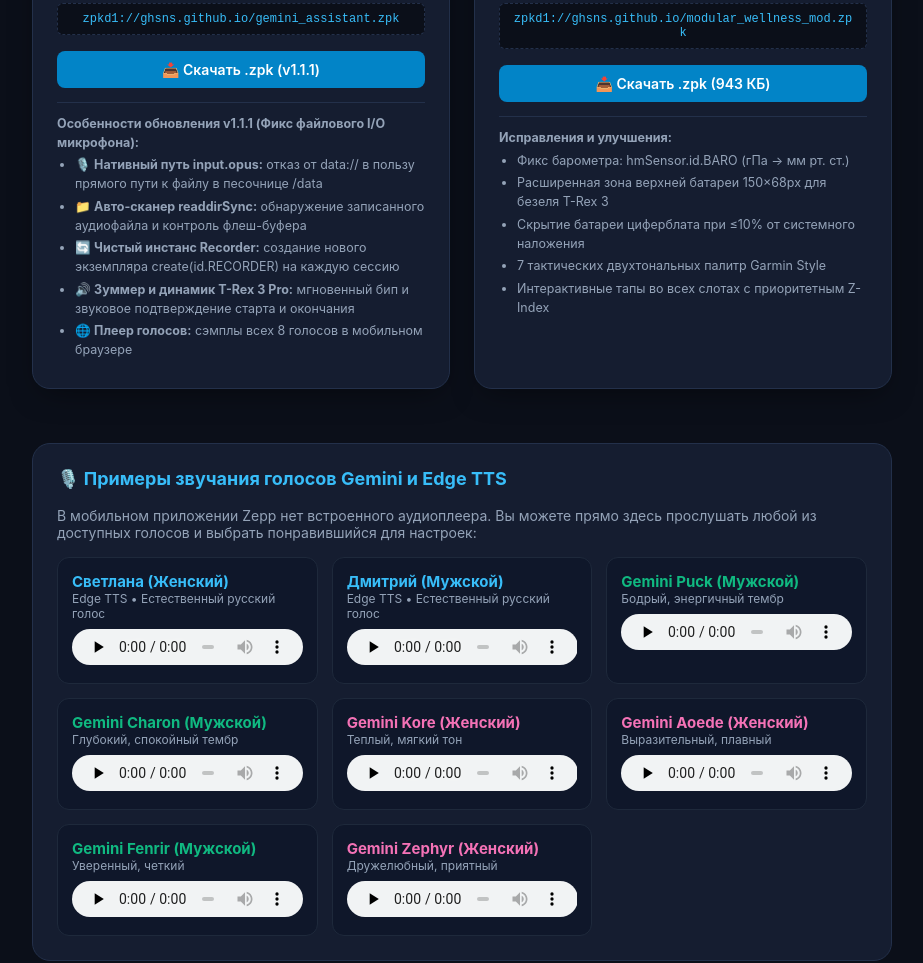
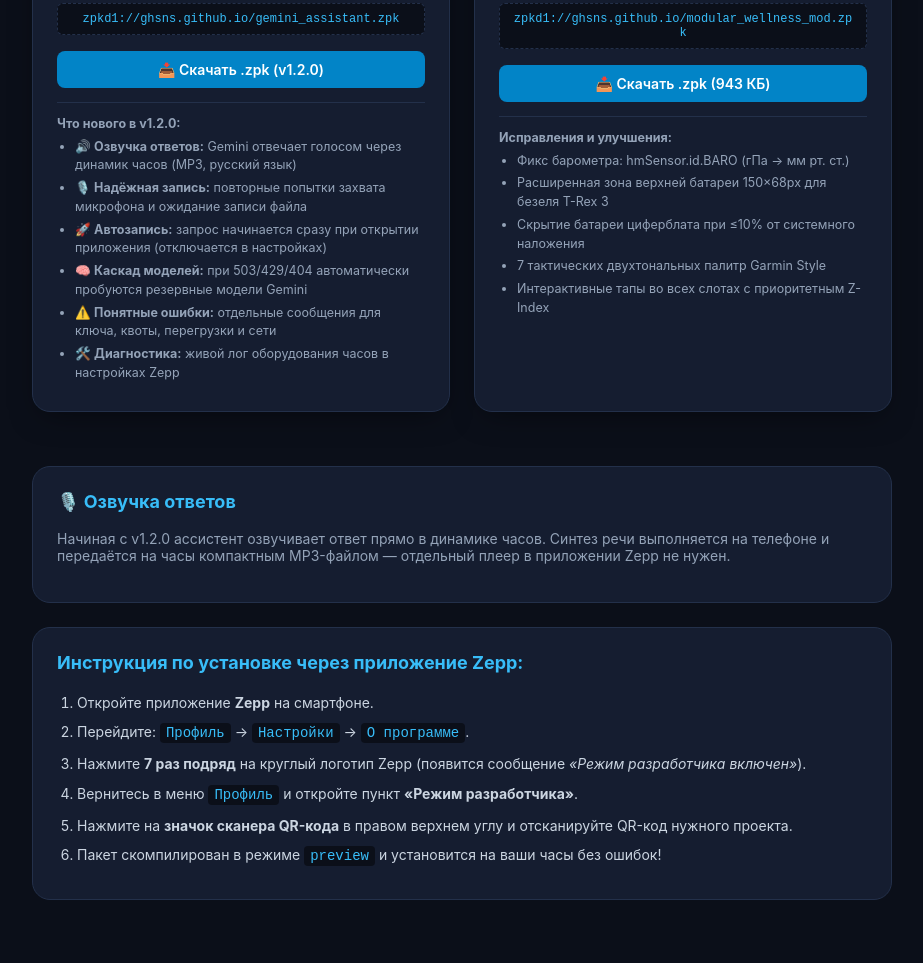
Before and after one commit to ghsns/ghsns.github.io, a plain HTML site: page index.html in a window 1280 px wide. Shown: the part 529-1492 px from the top of the page, without its empty margins (178-1101 px from the left). After the commit the page ends 1459 px from the top, so only its background shows below. Drawn offline with Linux system fonts and the light colour scheme.

Commit message:
Deploy Preview packages for Gemini Assistant v1.2.0 (TTS voice replies, robust mic capture, model cascade)

```diff
--- a/index.html
+++ b/index.html
@@ -194,9 +194,9 @@
   <div class="grid">
     <!-- КАРТОЧКА 1: ГОЛОСОВОЙ АССИСТЕНТ GEMINI -->
     <div class="card">
-      <div class="badge badge-app">Приложение • Voice Assistant v1.1.1</div>
+      <div class="badge badge-app">Приложение • Voice Assistant v1.2.0</div>
       <h2>Gemini Voice Assistant</h2>
-      <div class="desc">Умный голосовой помощник на базе Google Gemini 2.0 Flash для Amazfit T-Rex 3 Pro с распознаванием речи, звуковым и вибро-откликом.</div>
+      <div class="desc">Голосовой помощник на базе Google Gemini для Amazfit T-Rex 3 Pro: запись с микрофона, ответ голосом через динамик часов и текст на экране.</div>
 
       <div class="qr-box">
         <img src="gemini_qr.png" alt="Gemini Assistant QR Code">
@@ -204,16 +204,17 @@
 
       <div class="uri-code">zpkd1://ghsns.github.io/gemini_assistant.zpk</div>
 
-      <a href="gemini_assistant.zpk" class="btn" download>📥 Скачать .zpk (v1.1.1)</a>
+      <a href="gemini_assistant.zpk" class="btn" download>📥 Скачать .zpk (v1.2.0)</a>
 
       <div class="features">
-        <strong>Особенности обновления v1.1.1 (Фикс файлового I/O микрофона):</strong>
+        <strong>Что нового в v1.2.0:</strong>
         <ul>
-          <li>🎙️ <strong>Нативный путь input.opus:</strong> отказ от data:// в пользу прямого пути к файлу в песочнице /data</li>
-          <li>📁 <strong>Авто-сканер readdirSync:</strong> обнаружение записанного аудиофайла и контроль флеш-буфера</li>
-          <li>🔄 <strong>Чистый инстанс Recorder:</strong> создание нового экземпляра create(id.RECORDER) на каждую сессию</li>
-          <li>🔊 <strong>Зуммер и динамик T-Rex 3 Pro:</strong> мгновенный бип и звуковое подтверждение старта и окончания</li>
-          <li>🌐 <strong>Плеер голосов:</strong> сэмплы всех 8 голосов в мобильном браузере</li>
+          <li>🔊 <strong>Озвучка ответов:</strong> Gemini отвечает голосом через динамик часов (MP3, русский язык)</li>
+          <li>🎙️ <strong>Надёжная запись:</strong> повторные попытки захвата микрофона и ожидание записи файла</li>
+          <li>🚀 <strong>Автозапись:</strong> запрос начинается сразу при открытии приложения (отключается в настройках)</li>
+          <li>🧠 <strong>Каскад моделей:</strong> при 503/429/404 автоматически пробуются резервные модели Gemini</li>
+          <li>⚠️ <strong>Понятные ошибки:</strong> отдельные сообщения для ключа, квоты, перегрузки и сети</li>
+          <li>🛠️ <strong>Диагностика:</strong> живой лог оборудования часов в настройках Zepp</li>
         </ul>
       </div>
     </div>
@@ -246,84 +247,11 @@
   </div>
 
   <div class="guide-card" id="voices" style="margin-top: 24px;">
-    <h3>🎙️ Примеры звучания голосов Gemini и Edge TTS</h3>
-    <p style="color: var(--text-muted); font-size: 14px; margin-top: 4px; margin-bottom: 16px;">
-      В мобильном приложении Zepp нет встроенного аудиоплеера. Вы можете прямо здесь прослушать любой из доступных голосов и выбрать понравившийся для настроек:
+    <h3>🎙️ Озвучка ответов</h3>
+    <p style="color: var(--text-muted); font-size: 14px; margin-top: 4px;">
+      Начиная с v1.2.0 ассистент озвучивает ответ прямо в динамике часов. Синтез речи выполняется на телефоне
+      и передаётся на часы компактным MP3-файлом — отдельный плеер в приложении Zepp не нужен.
     </p>
-
-    <div style="display: grid; grid-template-columns: repeat(auto-fit, minmax(260px, 1fr)); gap: 14px;">
-      <!-- Светлана -->
-      <div style="background: #0f172a; padding: 14px; border-radius: 12px; border: 1px solid #1e293b;">
-        <div style="font-weight: bold; color: #38bdf8; font-size: 15px;">Светлана (Женский)</div>
-        <div style="font-size: 12px; color: #94a3b8; margin-bottom: 8px;">Edge TTS • Естественный русский голос</div>
-        <audio controls preload="none" style="width: 100%; height: 36px;">
-          <source src="voices/ru-RU-SvetlanaNeural.mp3" type="audio/mpeg">
-        </audio>
-      </div>
-
-      <!-- Дмитрий -->
-      <div style="background: #0f172a; padding: 14px; border-radius: 12px; border: 1px solid #1e293b;">
-        <div style="font-weight: bold; color: #38bdf8; font-size: 15px;">Дмитрий (Мужской)</div>
-        <div style="font-size: 12px; color: #94a3b8; margin-bottom: 8px;">Edge TTS • Естественный русский голос</div>
-        <audio controls preload="none" style="width: 100%; height: 36px;">
-          <source src="voices/ru-RU-DmitryNeural.mp3" type="audio/mpeg">
-        </audio>
-      </div>
-
-      <!-- Puck -->
-      <div style="background: #0f172a; padding: 14px; border-radius: 12px; border: 1px solid #1e293b;">
-        <div style="font-weight: bold; color: #10b981; font-size: 15px;">Gemini Puck (Мужской)</div>
-        <div style="font-size: 12px; color: #94a3b8; margin-bottom: 8px;">Бодрый, энергичный тембр</div>
-        <audio controls preload="none" style="width: 100%; height: 36px;">
-          <source src="voices/Puck.mp3" type="audio/mpeg">
-        </audio>
-      </div>
-
-      <!-- Charon -->
-      <div style="background: #0f172a; padding: 14px; border-radius: 12px; border: 1px solid #1e293b;">
-        <div style="font-weight: bold; color: #10b981; font-size: 15px;">Gemini Charon (Мужской)</div>
-        <div style="font-size: 12px; color: #94a3b8; margin-bottom: 8px;">Глубокий, спокойный тембр</div>
-        <audio controls preload="none" style="width: 100%; height: 36px;">
-          <source src="voices/Charon.mp3" type="audio/mpeg">
-        </audio>
-      </div>
-
-      <!-- Kore -->
-      <div style="background: #0f172a; padding: 14px; border-radius: 12px; border: 1px solid #1e293b;">
-        <div style="font-weight: bold; color: #f472b6; font-size: 15px;">Gemini Kore (Женский)</div>
-        <div style="font-size: 12px; color: #94a3b8; margin-bottom: 8px;">Теплый, мягкий тон</div>
-        <audio controls preload="none" style="width: 100%; height: 36px;">
-          <source src="voices/Kore.mp3" type="audio/mpeg">
-        </audio>
-      </div>
-
-      <!-- Aoede -->
-      <div style="background: #0f172a; padding: 14px; border-radius: 12px; border: 1px solid #1e293b;">
-        <div style="font-weight: bold; color: #f472b6; font-size: 15px;">Gemini Aoede (Женский)</div>
-        <div style="font-size: 12px; color: #94a3b8; margin-bottom: 8px;">Выразительный, плавный</div>
-        <audio controls preload="none" style="width: 100%; height: 36px;">
-          <source src="voices/Aoede.mp3" type="audio/mpeg">
-        </audio>
-      </div>
-
-      <!-- Fenrir -->
-      <div style="background: #0f172a; padding: 14px; border-radius: 12px; border: 1px solid #1e293b;">
-        <div style="font-weight: bold; color: #10b981; font-size: 15px;">Gemini Fenrir (Мужской)</div>
-        <div style="font-size: 12px; color: #94a3b8; margin-bottom: 8px;">Уверенный, четкий</div>
-        <audio controls preload="none" style="width: 100%; height: 36px;">
-          <source src="voices/Fenrir.mp3" type="audio/mpeg">
-        </audio>
-      </div>
-
-      <!-- Zephyr -->
-      <div style="background: #0f172a; padding: 14px; border-radius: 12px; border: 1px solid #1e293b;">
-        <div style="font-weight: bold; color: #f472b6; font-size: 15px;">Gemini Zephyr (Женский)</div>
-        <div style="font-size: 12px; color: #94a3b8; margin-bottom: 8px;">Дружелюбный, приятный</div>
-        <audio controls preload="none" style="width: 100%; height: 36px;">
-          <source src="voices/Zephyr.mp3" type="audio/mpeg">
-        </audio>
-      </div>
-    </div>
   </div>
 
   <div class="guide-card" style="margin-top: 24px;">
```
Also changed, not shown: 2 other files.
